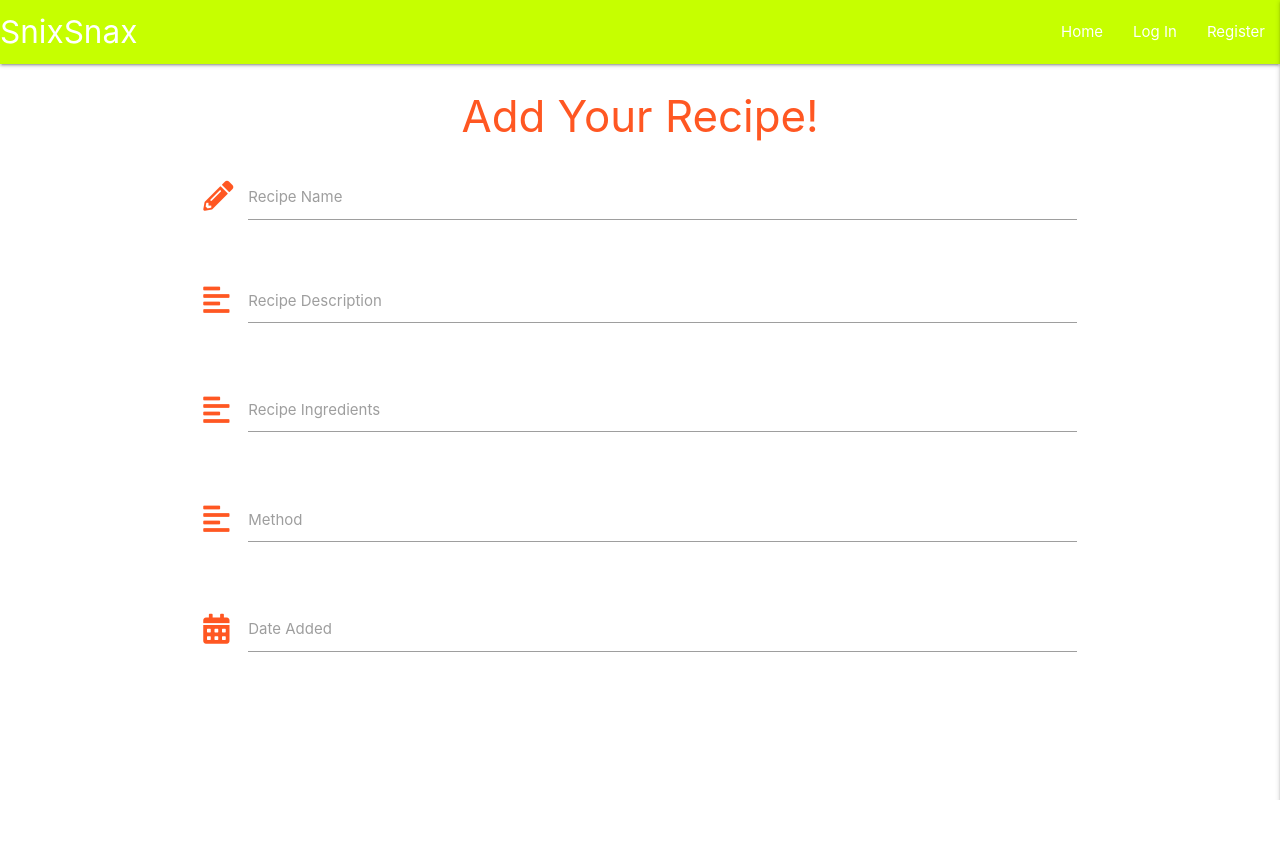
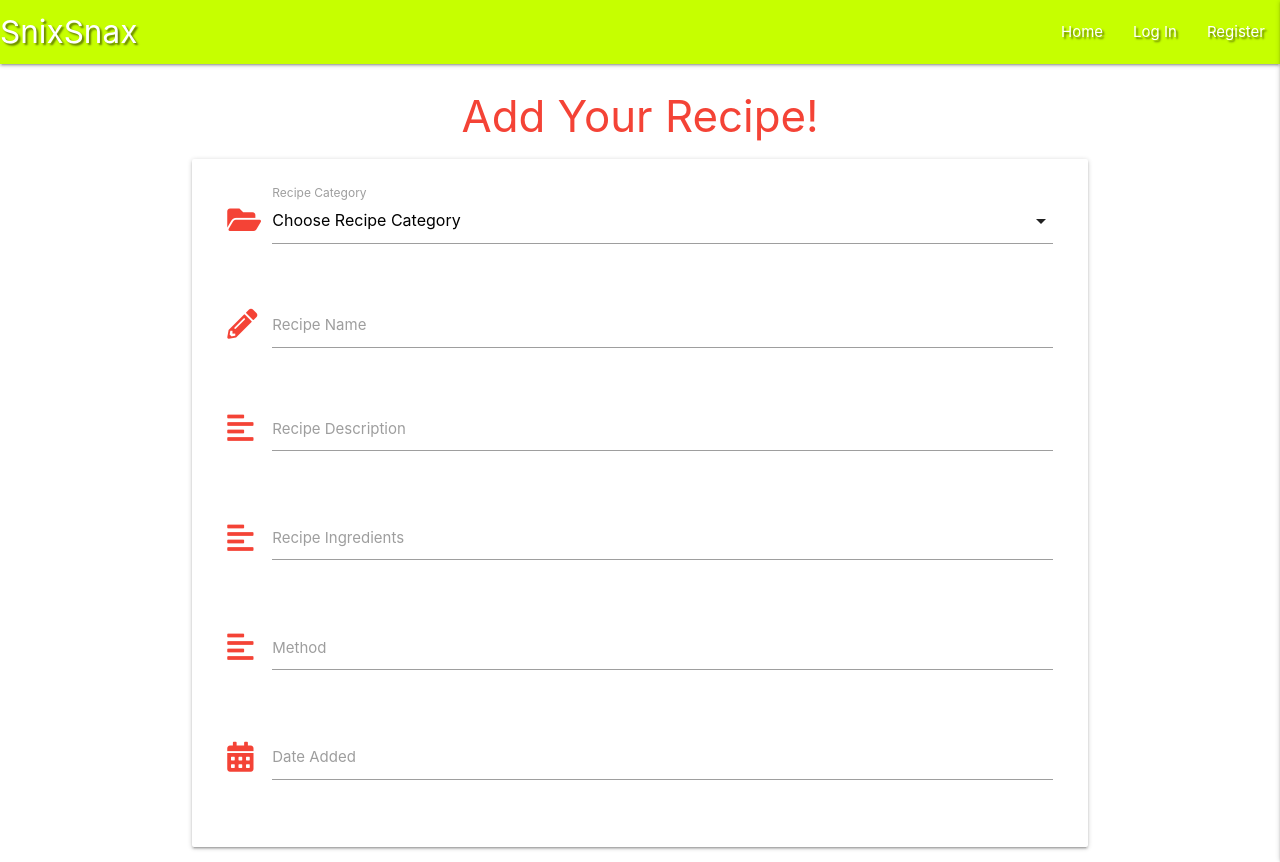
Before and after one commit to mr19331/snix-snax, a Flask app: page /add_recipe in a window 1280 px wide. Before the commit the page ends 800 px from the top, so only its background shows below. Run offline with Flask 2, Linux system fonts and the light colour scheme; data that the repository does not hold is empty; some libraries are stand-ins or nearby versions.

Commit message:
Add categories to dropdown

```diff
--- a/app.py
+++ b/app.py
@@ -101,7 +101,8 @@ def logout():
 
 @app.route("/add_recipe")
 def add_recipe():
-    return render_template("add_recipe.html")
+    categories = mongo.db.categories.find().sort("category_name", 1)
+    return render_template("add_recipe.html", categories=categories)
 
 
 if __name__ == "__main__":
--- a/static/js/script.js
+++ b/static/js/script.js
@@ -5,6 +5,7 @@
 $(document).ready(function () {
     $(".sidenav").sidenav({edge: "right"});
     $('.collapsible').collapsible();
+     $('select').formSelect();
     $('.datepicker').datepicker({
         format:"dd mmmm, yyyy",
         yearRange: 3,
--- a/templates/add_recipe.html
+++ b/templates/add_recipe.html
@@ -1,12 +1,24 @@
 {% extends "base.html" %}
 {% block content %}
 
-<h3 class="deep-orange-text center-align">Add Your Recipe!</h3>
- <div class="row">
+<h3 class="red-text center-align">Add Your Recipe!</h3>
+ <div class="row card-panel grey-lighten-5">
     <form class="col s12" method="POST" action="">
+    <div class="row">
+         <div class="input-field col s12">
+         <i class=" fas fa-folder-open prefix red-text "></i>
+             <select id="category_name" name="category_name" class="validate" required >
+               <option value="" disabled selected>Choose Recipe Category</option>
+                {% for category in categories %}
+                   <option value= "{{category.category_name}}">{{category.category_name}}</option>
+                {% endfor %}
+            </select>
+        <label for="category_name">Recipe Category</label>
+  </div>
+    </div>
        <div class="row">
            <div class="input-field col s12" >
-             <i class=" fas fa-pencil-alt prefix deep-orange-text "></i>
+             <i class=" fas fa-pencil-alt prefix red-text "></i>
              <input id="recipe_name" name="recipe_name" minlength="5" maxlength="50"
               type="text" class="validate" required>
              <label for="recipe_name">Recipe Name</label>
@@ -14,7 +26,7 @@
         </div>
         <div class="row">
           <div class="input-field col s12">
-             <i class=" fas fa-align-left prefix deep-orange-text "></i>
+             <i class=" fas fa-align-left prefix red-text "></i>
              <textarea id="recipe_description" name="recipe_description" minlength "5"
              maxlength "200" class="materialize-textarea validate" required></textarea>
              <label for="recipe_description">Recipe Description</label>
@@ -22,7 +34,7 @@
         </div>
         <div class="row">
           <div class="input-field col s12">
-             <i class=" fas fa-align-left prefix deep-orange-text "></i>
+             <i class=" fas fa-align-left prefix red-text "></i>
              <textarea id="recipe_ingredients" name="recipe_ingredients" minlength "5"
              maxlength "500" class="materialize-textarea validate" required></textarea>
              <label for="recipe_ingredients">Recipe Ingredients</label>
@@ -30,7 +42,7 @@
         </div>
         <div class="row">
           <div class="input-field col s12">
-             <i class=" fas fa-align-left prefix deep-orange-text "></i>
+             <i class=" fas fa-align-left prefix red-text"></i>
              <textarea id="recipe_method" name="recipe_method" length "5"
              maxlength "200" class="materialize-textarea validate" required></textarea>
              <label for="recipe_method">Method</label>
@@ -38,7 +50,7 @@
         </div>
         <div class="row">
            <div class="input-field col s12" >
-             <i class=" fas fa-calendar-alt prefix deep-orange-text "></i>
+             <i class=" fas fa-calendar-alt prefix red-text"></i>
              <input id="date_added" name="date_added" type="text" class="datepicker validate" required>
              <label for="date_added">Date Added</label>
            </div>
```
Also changed, not shown: static/css/style.css (renamed from static/js/style.css).
